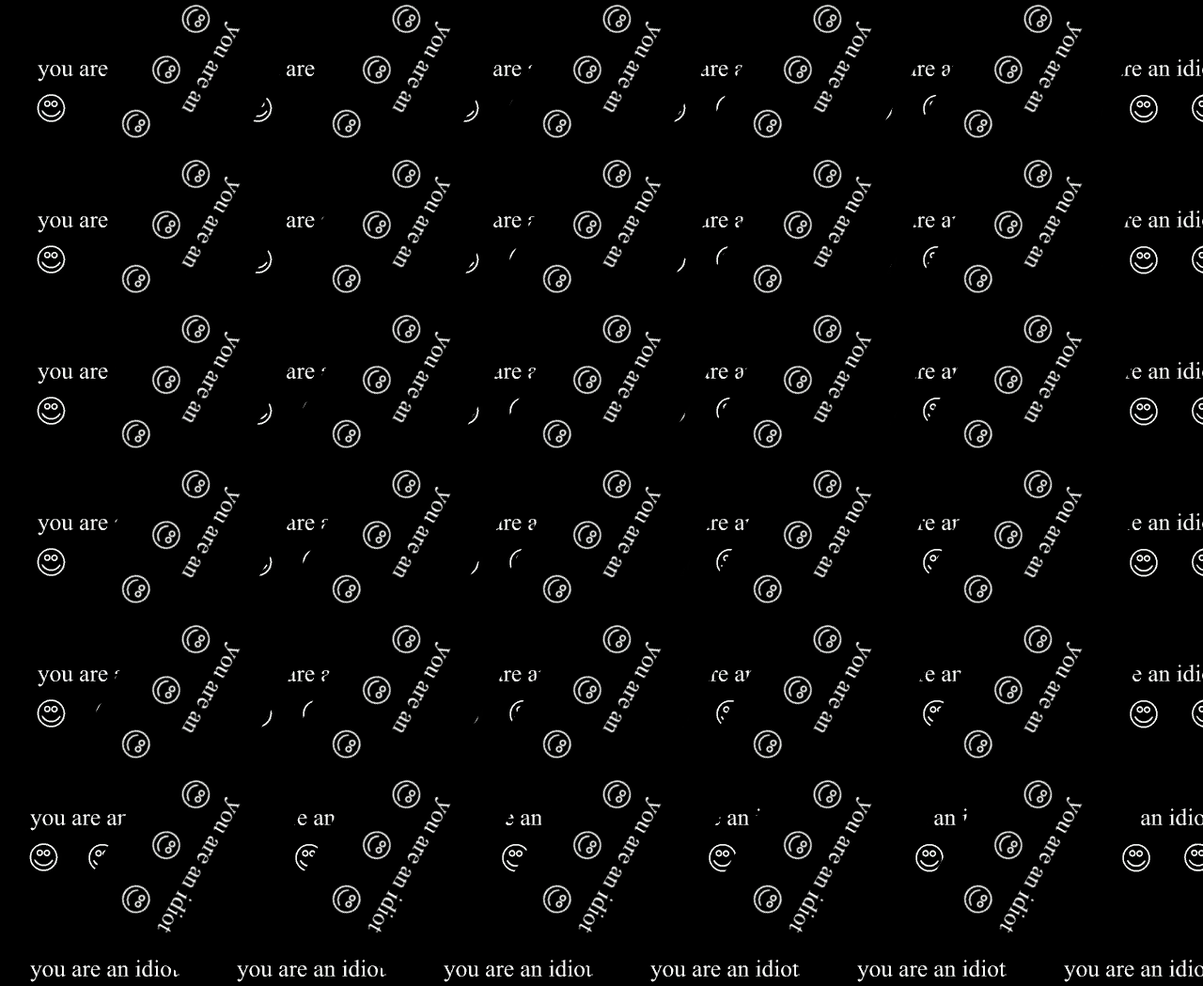
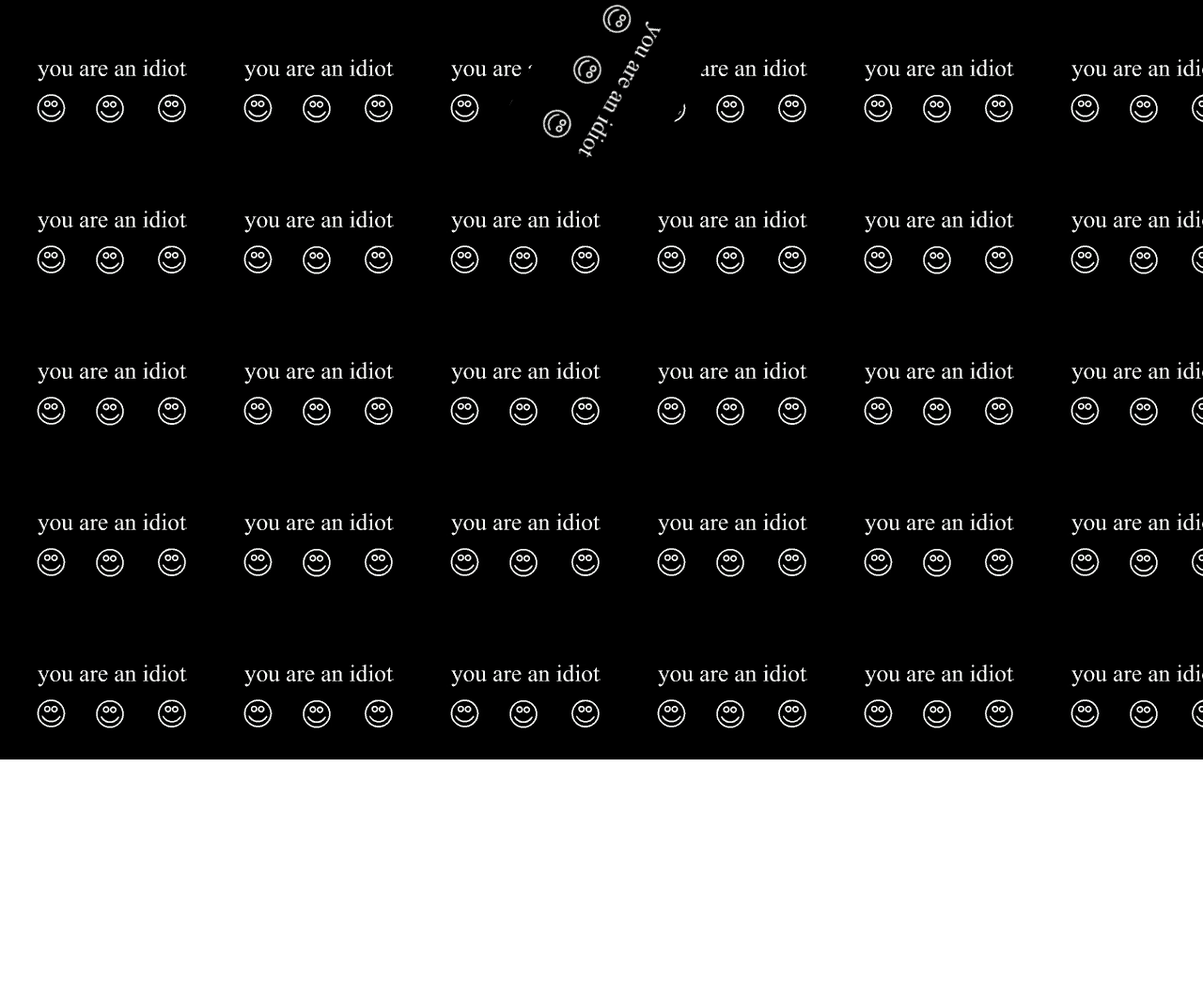
Before and after one commit to dacoder101/savers, a plain HTML site: page idiotsaver/index.html in a window 1280 px wide. Shown: the whole page at 94% size. After the commit the page ends 808 px from the top, so only its background shows below. Drawn offline with Linux system fonts and the light colour scheme.

Commit message:
Test
Test

```diff
--- a/idiotsaver/index.html
+++ b/idiotsaver/index.html
@@ -9,35 +9,6 @@
 
 <body>
   <img class="rotate" src="you-are-idiot.gif">
-  <img class="rotate" src="you-are-idiot.gif">
-  <img class="rotate" src="you-are-idiot.gif">
-  <img class="rotate" src="you-are-idiot.gif">
-  <img class="rotate" src="you-are-idiot.gif">
-  <img class="rotate" src="you-are-idiot.gif">
-  <img class="rotate" src="you-are-idiot.gif">
-  <img class="rotate" src="you-are-idiot.gif">
-  <img class="rotate" src="you-are-idiot.gif">
-  <img class="rotate" src="you-are-idiot.gif">
-  <img class="rotate" src="you-are-idiot.gif">
-  <img class="rotate" src="you-are-idiot.gif">
-  <img class="rotate" src="you-are-idiot.gif">
-  <img class="rotate" src="you-are-idiot.gif">
-  <img class="rotate" src="you-are-idiot.gif">
-  <img class="rotate" src="you-are-idiot.gif">
-  <img class="rotate" src="you-are-idiot.gif">
-  <img class="rotate" src="you-are-idiot.gif">
-  <img class="rotate" src="you-are-idiot.gif">
-  <img class="rotate" src="you-are-idiot.gif">
-  <img class="rotate" src="you-are-idiot.gif">
-  <img class="rotate" src="you-are-idiot.gif">
-  <img class="rotate" src="you-are-idiot.gif">
-  <img class="rotate" src="you-are-idiot.gif">
-  <img class="rotate" src="you-are-idiot.gif">
-  <img class="rotate" src="you-are-idiot.gif">
-  <img class="rotate" src="you-are-idiot.gif">
-  <img class="rotate" src="you-are-idiot.gif">
-  <img class="rotate" src="you-are-idiot.gif">
-  <img class="rotate" src="you-are-idiot.gif">
 </body>
 
 </html>
```
